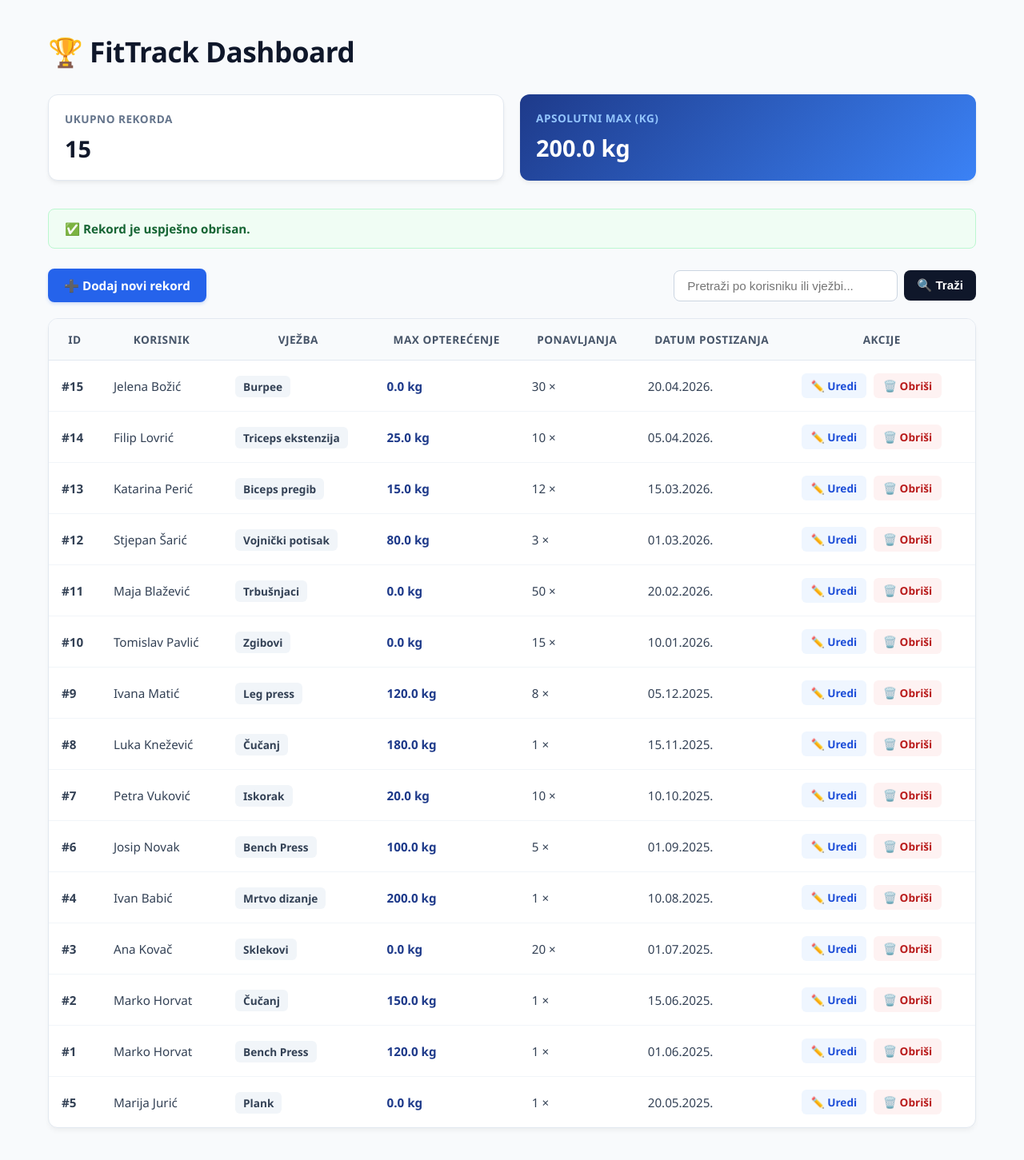
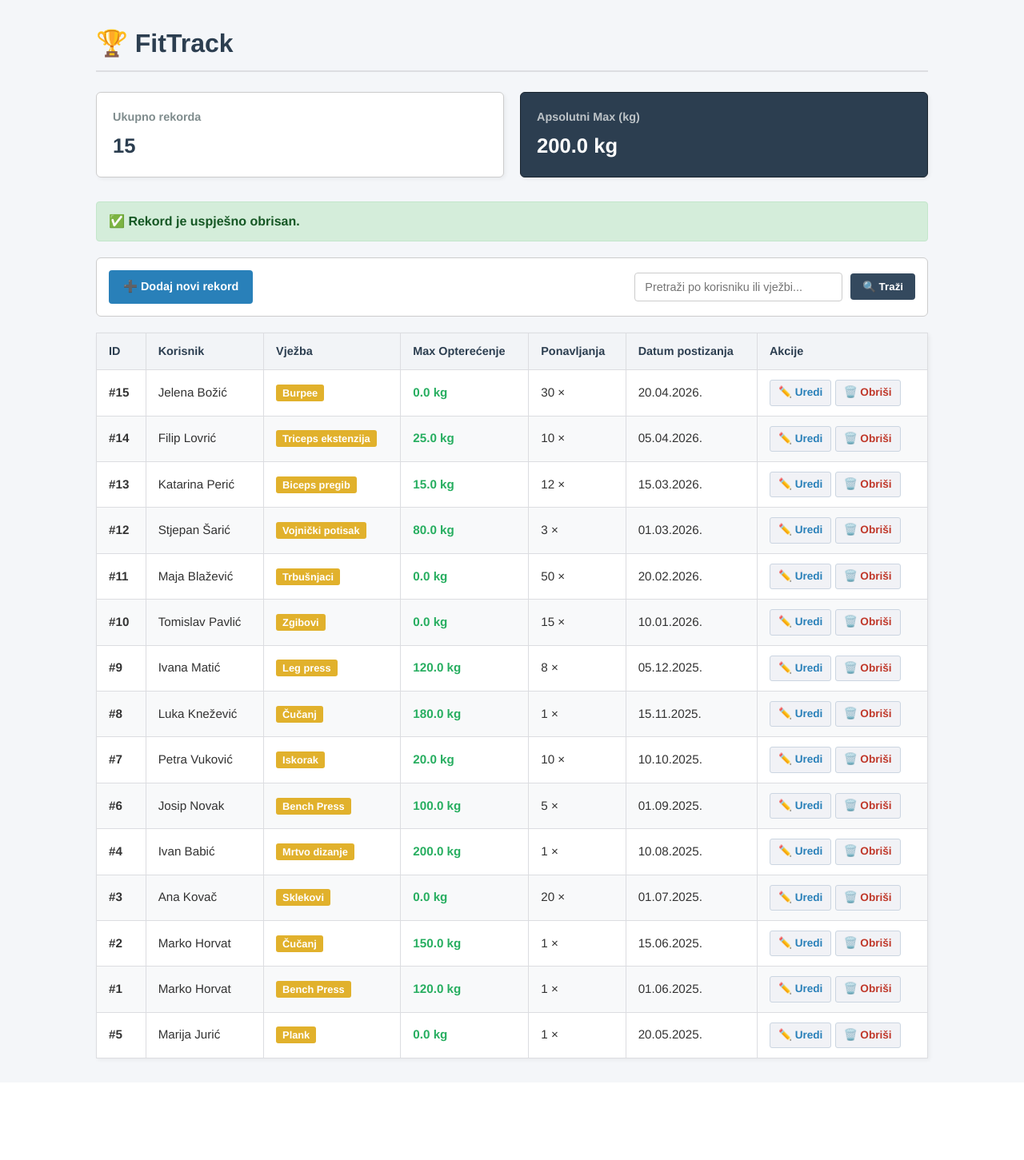
Before and after one commit to StefanRadulovicc/sjiwp_zavrsni, a PHP site: page /index.php?poruka=obrisano in a window 1280 px wide. Shown: the whole page at 80% size. After the commit the page ends 1329 px from the top, so only its background shows below. Run offline with PHP 8.4, Linux system fonts and the light colour scheme; data comes from the database, SQL or seed files in the repository.

Commit message:
finalna verzija

```diff
--- a/db.php
+++ b/db.php
@@ -5,7 +5,7 @@ ini_set('display_errors', 1);
 $host     = "localhost";
 $korisnik = "root";
 $lozinka  = "";
-$baza     = "FitTrack"; // Ovdje smo osigurali točna velika slova F i T!
+$baza     = "dbp_z"; // Ovdje smo osigurali točna velika slova F i T!
 
 $conn = new mysqli($host, $korisnik, $lozinka, $baza);
 
--- a/index.php
+++ b/index.php
@@ -37,7 +37,7 @@ $sql .= " ORDER BY r.DatumPostizanja DESC";
 </head>
 <body>
 
-<h1>🏆 FitTrack Dashboard</h1>
+<h1>🏆 FitTrack </h1>
 
 <div class="stats-container">
     <div class="stat-card">
--- a/stil.css
+++ b/stil.css
@@ -1,243 +1,240 @@
 /* ==========================================================================
-   FitTrack - Moderni Dashboard Stilovi (stil.css)
+   Završni rad - FitTrack (Glavni stilovi aplikacije)
    ========================================================================== */
 
-/* Osnovna struktura */
-* {
+   * {
     box-sizing: border-box;
     margin: 0;
     padding: 0;
 }
 
 body {
-    font-family: 'Segoe UI', system-ui, -apple-system, sans-serif;
-    background-color: #f8fafc;
-    color: #1e293b;
-    padding: 40px 20px;
-    max-width: 1200px;
+    font-family: 'Helvetica Neue', Arial, sans-serif;
+    background-color: #f4f6f9;
+    color: #333333;
+    padding: 30px;
+    max-width: 1100px;
     margin: 0 auto;
+    line-height: 1.5;
 }
 
 h1 {
-    font-size: 2.2rem;
-    color: #0f172a;
-    margin-bottom: 30px;
-    font-weight: 800;
-    letter-spacing: -0.5px;
+    font-size: 2rem;
+    color: #2c3e50;
+    margin-bottom: 25px;
+    border-bottom: 2px solid #dcdde1;
+    padding-bottom: 10px;
 }
 
 /* --- STATISTIČKE KARTICE (DASHBOARD) --- */
 .stats-container {
-    display: grid;
-    grid-template-columns: repeat(auto-fit, minmax(220px, 1fr));
+    display: flex;
     gap: 20px;
-    margin-bottom: 35px;
+    margin-bottom: 30px;
 }
 
 .stat-card {
+    flex: 1;
     background: #ffffff;
     padding: 20px;
-    border-radius: 12px;
-    box-shadow: 0 4px 6px -1px rgba(0, 0, 0, 0.05), 0 2px 4px -1px rgba(0, 0, 0, 0.03);
-    border: 1px solid #e2e8f0;
+    border-radius: 6px;
+    border: 1px solid #cccccc;
+    box-shadow: 2px 2px 5px rgba(0, 0, 0, 0.05);
 }
 
 .stat-card h3 {
-    font-size: 0.85rem;
-    text-transform: uppercase;
-    color: #64748b;
-    letter-spacing: 0.5px;
-    margin-bottom: 8px;
+    font-size: 0.9rem;
+    color: #7f8c8d;
+    margin-bottom: 5px;
+    font-weight: 600;
 }
 
 .stat-card p {
-    font-size: 1.8rem;
-    font-weight: 700;
-    color: #0f172a;
+    font-size: 1.6rem;
+    font-weight: bold;
+    color: #2c3e50;
 }
 
+/* Istaknuta sportska kartica za maksimalni rekord (bez umjetnih gradijenata) */
 .stat-card.accent {
-    background: linear-gradient(135deg, #1e3a8a, #3b82f6);
-    border: none;
+    background-color: #2c3e50;
+    border-color: #1a252f;
 }
 
 .stat-card.accent h3 {
-    color: #93c5fd;
+    color: #bdc3c7;
 }
 
 .stat-card.accent p {
     color: #ffffff;
 }
 
-/* --- TOOLBAR (Gumbi i Tražilica) --- */
+/* --- TOOLBAR (Akcije i pretraga) --- */
 .toolbar {
     display: flex;
     justify-content: space-between;
     align-items: center;
-    flex-wrap: wrap;
-    gap: 15px;
     margin-bottom: 20px;
+    background: #ffffff;
+    padding: 15px;
+    border: 1px solid #cccccc;
+    border-radius: 6px;
 }
 
-/* Glavni plavi gumb */
+/* Standardni, čisti gumbi */
 .btn {
     display: inline-block;
     text-decoration: none;
-    padding: 11px 20px;
-    background-color: #2563eb;
+    padding: 10px 18px;
+    background-color: #2980b9;
     color: #ffffff !important;
-    border-radius: 8px;
-    font-weight: 600;
-    font-size: 0.95rem;
+    border-radius: 4px;
+    font-weight: bold;
+    font-size: 0.9rem;
     border: none;
-    transition: background-color 0.2s;
-    box-shadow: 0 2px 4px rgba(37, 99, 235, 0.2);
+    cursor: pointer;
+    transition: background 0.2s;
 }
 
 .btn:hover {
-    background-color: #1d4ed8;
+    background-color: #3498db;
 }
 
-/* Elementi tražilice */
+/* Forma za pretraživanje */
 .search-form {
     display: flex;
     align-items: center;
-    gap: 8px;
-    background: transparent;
-    padding: 0;
-    box-shadow: none;
-    margin: 0;
-    max-width: none;
+    gap: 10px;
 }
 
 .search-form input[type="text"] {
-    padding: 10px 16px;
-    border: 1px solid #cbd5e1;
-    border-radius: 8px;
-    font-size: 0.95rem;
-    width: 280px;
-    margin-bottom: 0;
-    background-color: #ffffff;
+    padding: 9px 12px;
+    border: 1px solid #cccccc;
+    border-radius: 4px;
+    font-size: 0.9rem;
+    width: 260px;
+}
+
+.search-form input[type="text"]:focus {
+    border-color: #2980b9;
+    outline: none;
 }
 
 .btn-search {
-    padding: 10px 16px;
-    background-color: #0f172a;
+    padding: 9px 15px;
+    background-color: #34495e;
     color: #ffffff;
     border: none;
-    border-radius: 8px;
-    font-weight: 600;
+    border-radius: 4px;
+    font-weight: bold;
     cursor: pointer;
-    font-size: 0.95rem;
 }
 
 .btn-search:hover {
-    background-color: #1e293b;
+    background-color: #2c3e50;
 }
 
 .btn-clear {
-    color: #64748b;
+    color: #7f8c8d;
     text-decoration: none;
-    font-size: 0.95rem;
-    margin-left: 5px;
+    font-size: 0.9rem;
 }
 
 .btn-clear:hover {
-    color: #0f172a;
+    color: #c0392b;
     text-decoration: underline;
 }
 
-/* --- MODERNA TABLICA --- */
+/* --- KLASIČNA, PREGLEDNA TABLICA --- */
 table {
     width: 100%;
-    border-collapse: separate;
-    border-spacing: 0;
+    border-collapse: collapse; /* Ljudski, školski pristup strukturiranju tablice */
     background-color: #ffffff;
-    border-radius: 12px;
-    box-shadow: 0 4px 6px -1px rgba(0, 0, 0, 0.05);
-    border: 1px solid #e2e8f0;
-    overflow: hidden;
+    margin-top: 10px;
+    box-shadow: 2px 2px 5px rgba(0, 0, 0, 0.05);
 }
 
 th {
-    background-color: #f8fafc;
-    color: #475569;
-    font-weight: 600;
-    font-size: 0.85rem;
-    text-transform: uppercase;
-    letter-spacing: 0.5px;
-    padding: 16px;
-    border-bottom: 1px solid #e2e8f0;
+    background-color: #f2f4f7;
+    color: #2c3e50;
+    font-weight: bold;
+    font-size: 0.9rem;
+    padding: 12px 15px;
+    border: 1px solid #dcdde1;
+    text-align: left;
 }
 
 td {
-    padding: 16px;
-    border-bottom: 1px solid #f1f5f9;
+    padding: 12px 15px;
+    border: 1px solid #dcdde1;
     font-size: 0.95rem;
-    color: #334155;
-    vertical-align: middle;
+    color: #333333;
 }
 
-tr:last-child td {
-    border-bottom: none;
+tr:nth-child(even) {
+    background-color: #f8f9fa; /* Lagano alterniranje redova za bolju čitljivost */
 }
 
 tr:hover td {
-    background-color: #f8fafc;
+    background-color: #f1f2f6; /* Efekt prelaza mišem */
 }
 
-/* Detalji unutar tablice */
+/* Elementi unutar tablice */
 .badge-vjezba {
-    background-color: #f1f5f9;
-    color: #334155;
-    padding: 4px 10px;
-    border-radius: 6px;
-    font-weight: 600;
-    font-size: 0.85rem;
+    background-color: #e1b12c; /* Sportska, uočljiva boja za vježbe */
+    color: #ffffff;
+    padding: 3px 8px;
+    border-radius: 3px;
+    font-weight: bold;
+    font-size: 0.8rem;
 }
 
 .text-kg {
-    font-weight: 700;
-    color: #1e3a8a;
+    font-weight: bold;
+    color: #27ae60; /* Zelena boja za težinu/uspjeh */
 }
 
-/* Gumbi za akciju (Uredi / Obriši) */
+/* Gumbi za Uređivanje i Brisanje */
 .btn-action {
     text-decoration: none;
     font-size: 0.85rem;
-    font-weight: 600;
-    padding: 6px 12px;
-    border-radius: 6px;
-    margin-right: 5px;
+    font-weight: bold;
+    padding: 5px 10px;
+    border-radius: 3px;
     display: inline-block;
+    border: 1px solid transparent;
 }
 
 .btn-action.edit {
-    background-color: #eff6ff;
-    color: #1d4ed8;
+    background-color: #f1f2f6;
+    color: #2980b9;
+    border-color: #cbd5e1;
 }
 
 .btn-action.edit:hover {
-    background-color: #dbeafe;
+    background-color: #dff9fb;
+    border-color: #2980b9;
 }
 
 .btn-action.delete {
-    background-color: #fef2f2;
-    color: #b91c1c;
+    background-color: #f1f2f6;
+    color: #c0392b;
+    border-color: #cbd5e1;
 }
 
 .btn-action.delete:hover {
-    background-color: #fee2e2;
+    background-color: #ffeaa7;
+    background-color: #ffcccc;
+    border-color: #c0392b;
 }
 
 /* --- PORUKE USPJEHA --- */
 .uspjeh {
-    background-color: #f0fdf4;
-    color: #166534;
-    padding: 14px 20px;
-    border-radius: 8px;
-    margin-bottom: 25px;
-    border: 1px solid #bbf7d0;
-    font-weight: 600;
-    font-size: 0.95rem;
+    background-color: #d4edda;
+    color: #155724;
+    padding: 12px 15px;
+    border-radius: 4px;
+    margin-bottom: 20px;
+    border: 1px solid #c3e6cb;
+    font-weight: bold;
 }
```
